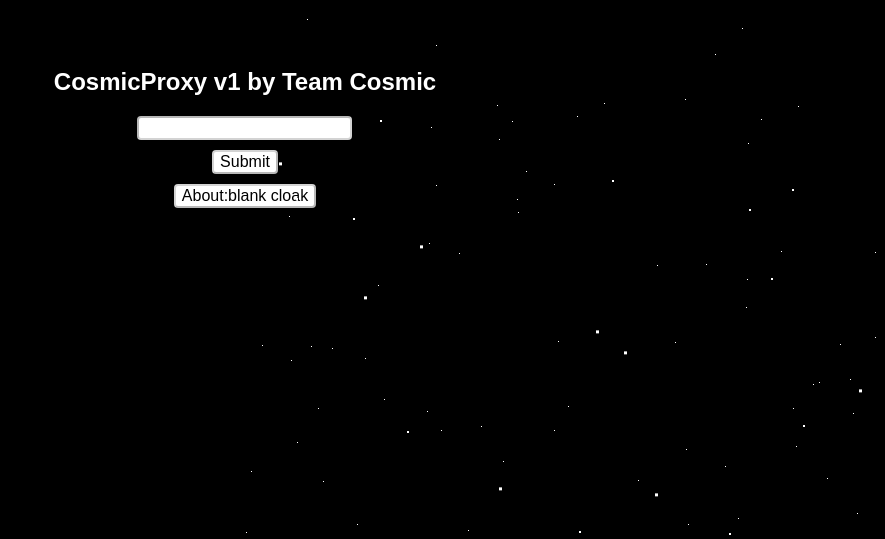
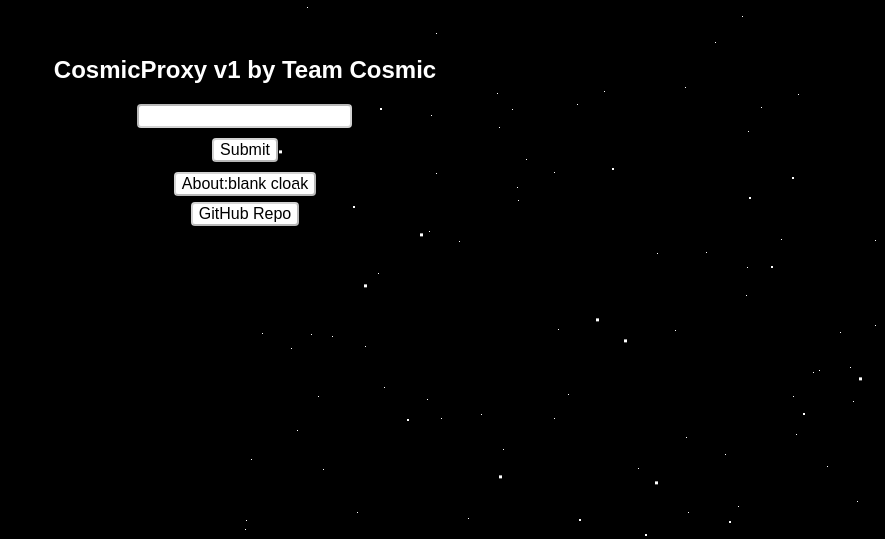
Before and after one commit to bilkorkmaz4486/Cosmic, a website: page index.html in a window 1280 px wide. Shown: the part 261-800 px from the top of the page, without its empty margins (395-1280 px from the left). Drawn offline with Linux system fonts and the light colour scheme.

Commit message:
Update index.html

```diff
--- a/index.html
+++ b/index.html
@@ -157,3 +157,4 @@ p {
 <div id="stars3"></div>
 <div id="title">
 </div>
+<button onclick="window.location.href='https://github.com/CosmicProxy-DEV/Cosmic'">GitHub Repo</button>
```
